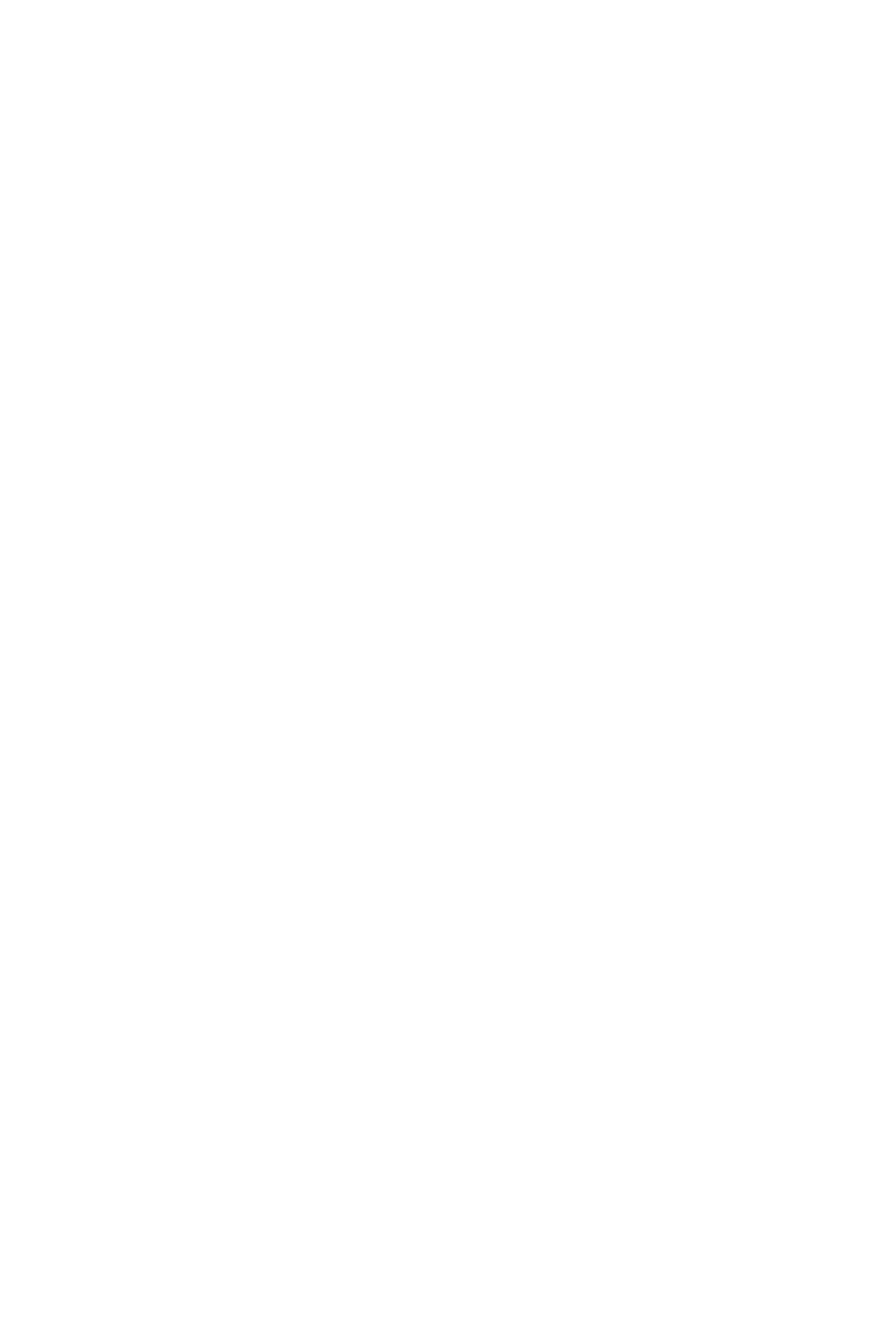
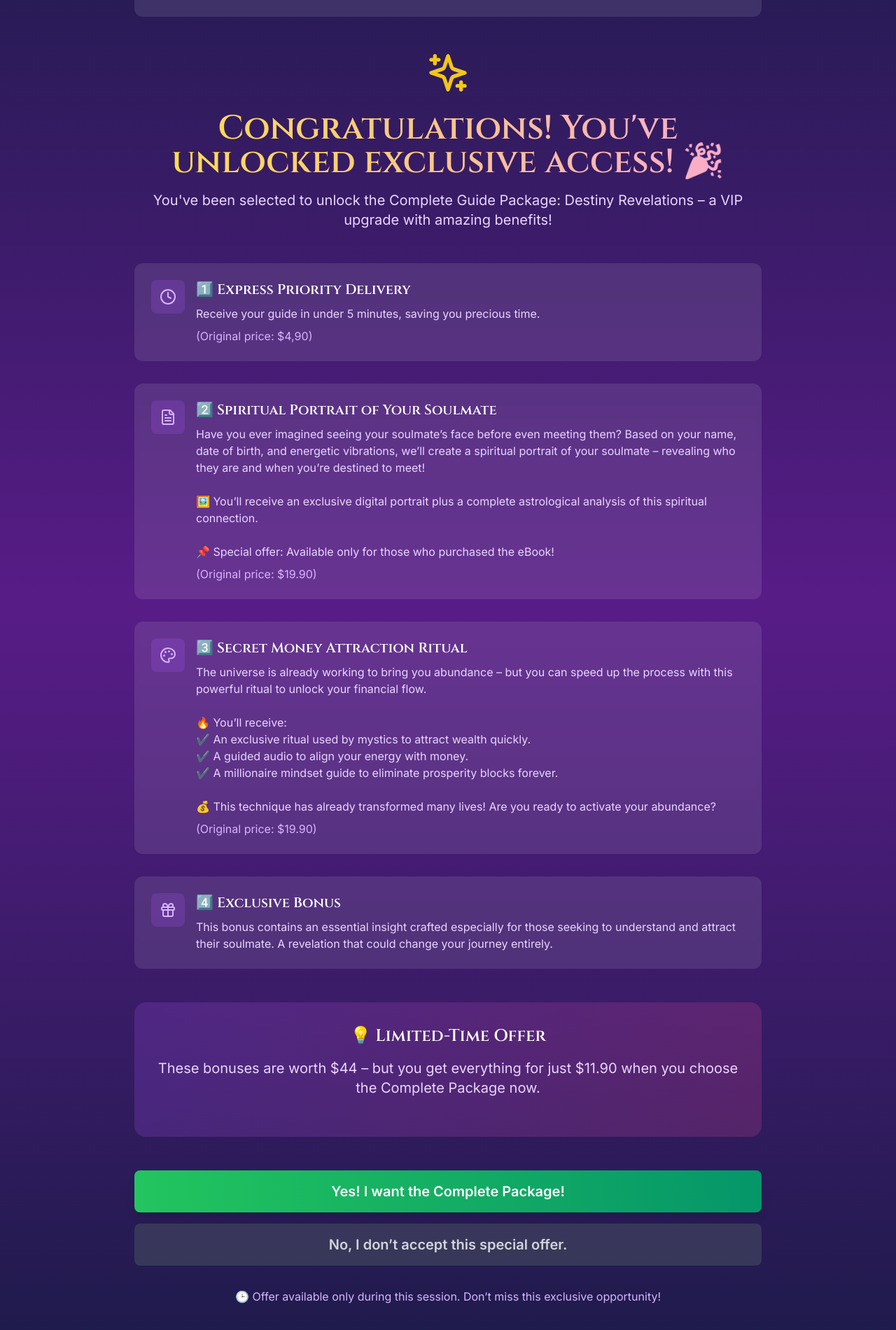
Before and after one commit to jon-harley/project-lading-page-esp, a React (Vite) app: page /upsellProvisions in a window 1280 px wide. Before the commit this address had no page. Shown: the part 204-2104 px from the top of the page at 70% size. Before the commit the page ends 800 px from the top, so only its background shows below. Built offline with nearby package versions, Linux system fonts and the light colour scheme.

Commit message:
creating upsellProvisions

```diff
--- a/src/App.tsx
+++ b/src/App.tsx
@@ -9,20 +9,22 @@ import { FormProvider } from './components/FormContext';
 import UpSellPage from './components/UpSellPage';
 import ThankYouPage from './components/ThankYouPage';
 import VSLPage from './components/VSLPage';
+import UpsellPageProvisions from './components/UpSellPageProvisions';
 
 function App() {
   return (
   <FormProvider>
     <LoadingBar />
     <Routes>
-      <Route path="/" element={<VSLPage />} />
-      <Route path="/quiz" element={<Quiz />} />
+      {/*<Route path="/" element={<VSLPage />} />*/}
+      <Route path="/" element={<Quiz />} />
      {/* <Route path="/homePage" element={<HomePage />} /> // using single page*/}
       <Route path="/privacyPolicy" element={<PrivacyPolicy />} />
       <Route path="/terms" element={<TermsConditions />} />
       <Route path="/offerPage" element={<OfferPage />} />
       <Route path="/upsell" element={<UpSellPage />} />
       <Route path="/thanks" element={<ThankYouPage />} />
+      <Route path="/upsellProvisions" element={<UpsellPageProvisions />} />
     </Routes>
   </FormProvider>
   );
--- /dev/null
+++ b/src/components/UpSellPageProvisions.tsx
@@ -0,0 +1,123 @@
+import React from 'react';
+import { Link } from 'react-router-dom';
+import { Sparkles, Clock, FileText, Palette, Gift } from 'lucide-react';
+import CountdownTimer from './CountdownTimer';
+
+const UpsellPageProvisions = () => {
+  const PAYMENT_URL = 'https://pay.cakto.com.br/bRGZJSU';
+
+  return (
+    <div className="min-h-screen bg-gradient-to-b from-indigo-950 via-purple-900 to-indigo-950 py-16 px-4">
+        {/* Countdown Timer - Moved to top */}
+      <div className="max-w-4xl mx-auto mb-12">
+        <CountdownTimer />
+      </div>
+
+      <div className="max-w-4xl mx-auto">
+        {/* Header */}
+        <div className="text-center mb-12">
+          <Sparkles className="w-16 h-16 mx-auto mb-6 text-yellow-400 animate-pulse" />
+          <h1 className="text-4xl md:text-5xl font-serif font-bold text-transparent bg-clip-text bg-gradient-to-r from-yellow-300 to-pink-300 mb-4">
+          Congratulations! You've unlocked exclusive access! 🎉
+          </h1>
+          <p className="text-xl text-purple-200">
+          You've been selected to unlock the Complete Guide Package: Destiny Revelations – a VIP upgrade with amazing benefits!
+          </p>
+        </div>
+
+        {/* Benefits */}
+        <div className="space-y-8 mb-12">
+          <div className="bg-white/10 backdrop-blur-sm rounded-xl p-6 flex items-start gap-4">
+            <div className="bg-purple-500/20 p-3 rounded-lg">
+              <Clock className="w-6 h-6 text-purple-300" />
+            </div>
+            <div>
+            <h3 className="text-xl font-semibold text-white mb-2">1️⃣ Express Priority Delivery</h3>
+            <p className="text-purple-200">Receive your guide in under 5 minutes, saving you precious time.</p>
+            <p className="text-purple-300 mt-2">(Original price: $4,90)</p>
+            </div>
+          </div>
+
+          <div className="bg-white/10 backdrop-blur-sm rounded-xl p-6 flex items-start gap-4">
+            <div className="bg-purple-500/20 p-3 rounded-lg">
+              <FileText className="w-6 h-6 text-purple-300" />
+            </div>
+            <div>
+              <h3 className="text-xl font-semibold text-white mb-2">2️⃣ Spiritual Portrait of Your Soulmate</h3>
+              <p className="text-purple-200">Have you ever imagined seeing your soulmate’s face before even meeting them? Based on your name, date of birth, and energetic vibrations, we’ll create a spiritual portrait of your soulmate – revealing who they are and when you’re destined to meet!
+              <br/><br/>
+              🖼️ You’ll receive an exclusive digital portrait plus a complete astrological analysis of this spiritual connection.
+              <br/><br/>
+              📌 Special offer: Available only for those who purchased the eBook!</p>
+              <p className="text-purple-300 mt-2">(Original price: $19.90)</p>
+            </div>
+          </div>
+
+          <div className="bg-white/10 backdrop-blur-sm rounded-xl p-6 flex items-start gap-4">
+            <div className="bg-purple-500/20 p-3 rounded-lg">
+              <Palette className="w-6 h-6 text-purple-300" />
+            </div>
+            <div>
+              <h3 className="text-xl font-semibold text-white mb-2">3️⃣ Secret Money Attraction Ritual</h3>
+              <p className="text-purple-200">The universe is already working to bring you abundance – but you can speed up the process with this powerful ritual to unlock your financial flow.
+              <br/><br/>
+              🔥 You’ll receive:<br/>
+              ✔️ An exclusive ritual used by mystics to attract wealth quickly.<br/>
+              ✔️ A guided audio to align your energy with money.<br/>
+              ✔️ A millionaire mindset guide to eliminate prosperity blocks forever.
+              <br/><br/>
+              💰 This technique has already transformed many lives! Are you ready to activate your abundance?</p>
+              <p className="text-purple-300 mt-2">(Original price: $19.90)</p>
+            </div>
+          </div>
+
+          <div className="bg-white/10 backdrop-blur-sm rounded-xl p-6 flex items-start gap-4">
+            <div className="bg-purple-500/20 p-3 rounded-lg">
+              <Gift className="w-6 h-6 text-purple-300" />
+            </div>
+            <div>
+              <h3 className="text-xl font-semibold text-white mb-2">4️⃣ Exclusive Bonus</h3>
+              <p className="text-purple-200">This bonus contains an essential insight crafted especially for those seeking to understand and attract their soulmate. A revelation that could change your journey entirely.</p>
+            </div>
+          </div>
+        </div>
+
+        {/* Offer Box */}
+        <div className="bg-gradient-to-r from-purple-500/20 to-pink-500/20 rounded-2xl p-8 text-center mb-12">
+          <h2 className="text-2xl font-semibold text-white mb-4">💡 Limited-Time Offer</h2>
+          <p className="text-xl text-purple-200 mb-6">
+          These bonuses are worth $44 – but you get everything for just $11.90 when you choose the Complete Package now.
+          </p>
+        </div>
+
+        {/* Action Buttons */}
+        <div className="space-y-4">
+          <a
+            href={PAYMENT_URL}
+            target="_blank"
+            rel="noopener noreferrer"
+            className="kirvano-payment-trigger block w-full py-4 px-8 bg-gradient-to-r from-green-500 to-emerald-600 text-white text-xl font-semibold rounded-lg hover:from-green-600 hover:to-emerald-700 transition-all duration-300 text-center transform hover:scale-[1.02] shadow-lg"
+          >
+            Yes! I want the Complete Package!
+          </a>
+
+          <Link
+            to="/thanks"
+            className="kirvano-refuse-trigger block w-full py-4 px-8 bg-gray-600/50 hover:bg-gray-600/70 text-gray-300 text-xl font-semibold rounded-lg transition-all duration-300 text-center"
+          >
+            No, I don’t accept this special offer.
+          </Link>
+        </div>
+
+        {/* Timer */}
+        <div className="text-center mt-8">
+          <p className="text-purple-300">
+          🕒 Offer available only during this session. Don’t miss this exclusive opportunity!
+          </p>
+        </div>
+      </div>
+    </div>
+  );
+};
+
+export default UpsellPageProvisions;
```
Also changed, not shown: 3 other files (tests, documents, lock files or other folders).
